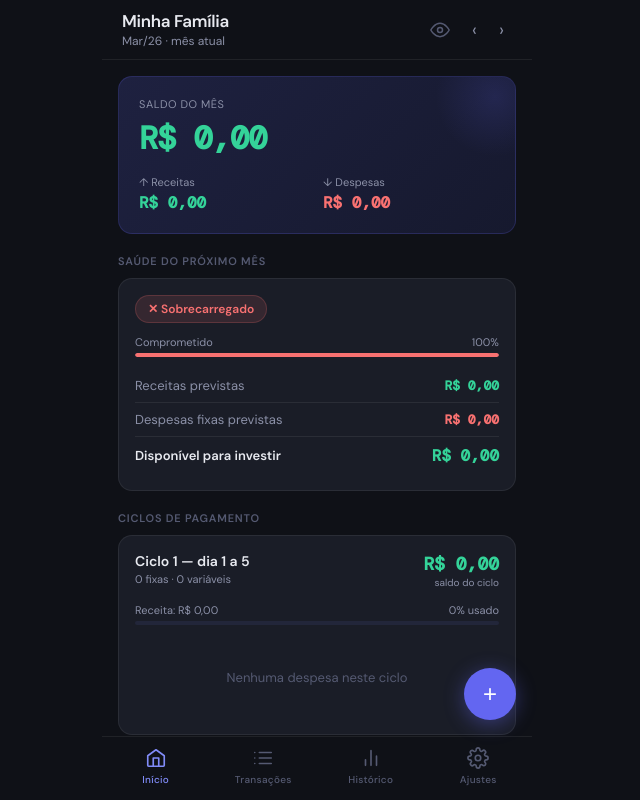
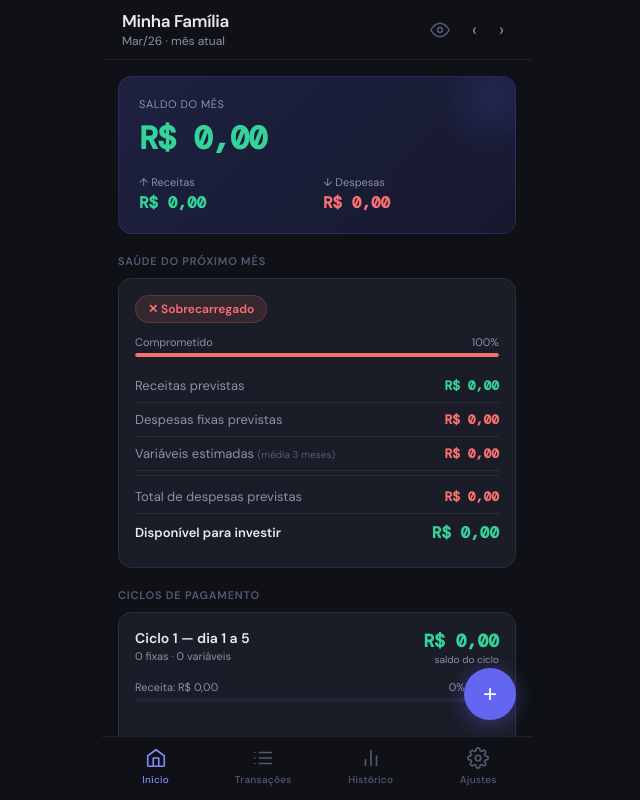
Before and after one commit to eletronova2-cell/Controle_Financeiro_Familiar, a React (Vite) app: page / in a window 1280 px wide. Shown: the whole page, without its empty margins (323-963 px from the left). Built offline with nearby package versions, Linux system fonts and the light colour scheme.

Commit message:
Add files via upload

```diff
--- a/src/App.jsx
+++ b/src/App.jsx
@@ -106,7 +106,10 @@ function calcularMes(state, ano, mes) {
   const totalRA = raDoMes.reduce((s, r) => s + r.valor, 0);
 
   const dfAtivas = state.despesasFixas.filter((d) => itemAtivoNoMes(d, ano, mes));
-  const totalDF = ehFuturo ? 0 : dfAtivas.reduce((s, d) => {
+
+  // Meses futuros: usa valor padrão das fixas (sem pagamentos reais ainda)
+  const totalDF = dfAtivas.reduce((s, d) => {
+    if (ehFuturo) return s + d.valor;
     const key = `${d.id}-${ano}-${mes}`;
     const pg = state.pagamentos[key];
     return s + (pg ? pg.valor : d.valor);
@@ -119,7 +122,8 @@ function calcularMes(state, ano, mes) {
   const totalDV = dvDoMes.reduce((s, d) => s + d.valor, 0);
 
   const totalReceitas = totalRF + totalRA;
-  const totalDespesas = ehFuturo ? 0 : totalDF + totalDV;
+  // Meses futuros: despesas variáveis são zero (ainda não ocorreram)
+  const totalDespesas = ehFuturo ? totalDF : totalDF + totalDV;
 
   return {
     totalReceitas: ehFuturo ? totalRF : totalReceitas,
@@ -568,12 +572,50 @@ export default function App() {
 
   const saudeMes = useMemo(() => {
     const prox = mesPosterior(mesVis.ano, mesVis.mes);
-    const recFixProx = state.receitasFixas.filter((r) => itemAtivoNoMes(r, prox.ano, prox.mes)).reduce((s, r) => s + r.valor, 0);
-    const despFixProx = state.despesasFixas.filter((d) => itemAtivoNoMes(d, prox.ano, prox.mes)).reduce((s, d) => s + d.valor, 0);
-    const saldoProx = recFixProx - despFixProx;
-    const pct = recFixProx > 0 ? (despFixProx / recFixProx) * 100 : 100;
+
+    // Receitas fixas do próximo mês
+    const recFixProx = state.receitasFixas
+      .filter((r) => itemAtivoNoMes(r, prox.ano, prox.mes))
+      .reduce((s, r) => s + r.valor, 0);
+
+    // Despesas fixas do próximo mês
+    const despFixProx = state.despesasFixas
+      .filter((d) => itemAtivoNoMes(d, prox.ano, prox.mes))
+      .reduce((s, d) => s + d.valor, 0);
+
+    // Média das despesas variáveis dos últimos 3 meses encerrados
+    let totalVar3 = 0;
+    let mesesComDados = 0;
+    for (let i = 1; i <= 3; i++) {
+      let hAno = mesVis.ano, hMes = mesVis.mes - i + 1;
+      // mês atual conta como "encerrado parcialmente" — usa o que já foi lançado
+      // meses anteriores ao atual são histórico real
+      while (hMes <= 0) { hMes += 12; hAno--; }
+      const dvMes = state.despesasVariaveis.filter((d) => {
+        const dt = new Date(d.data + "T00:00:00");
+        return dt.getFullYear() === hAno && dt.getMonth() + 1 === hMes;
+      });
+      if (dvMes.length > 0 || i === 1) {
+        totalVar3 += dvMes.reduce((s, d) => s + d.valor, 0);
+        mesesComDados++;
+      }
+    }
+    const despVarEstimada = mesesComDados > 0 ? Math.round(totalVar3 / mesesComDados) : 0;
+
+    const totalDespProx = despFixProx + despVarEstimada;
+    const saldoProx = recFixProx - totalDespProx;
+    const pct = recFixProx > 0 ? (totalDespProx / recFixProx) * 100 : 100;
     const status = pct >= 95 ? "critico" : pct >= 80 ? "warn" : "ok";
-    return { recFixProx, despFixProx, saldoProx, pct: Math.min(Math.round(pct), 100), status };
+
+    return {
+      recFixProx,
+      despFixProx,
+      despVarEstimada,
+      totalDespProx,
+      saldoProx,
+      pct: Math.min(Math.round(pct), 100),
+      status,
+    };
   }, [state, mesVis]);
 
   const historico = useMemo(() => {
@@ -754,7 +796,7 @@ function AbaInicio({ dadosMes, cicloData, saudeMes, ehMesFuturo, ehMesPassado, m
 }
 
 function SaudeCard({ saudeMes, ocultar }) {
-  const { recFixProx, despFixProx, saldoProx, pct, status } = saudeMes;
+  const { recFixProx, despFixProx, despVarEstimada, totalDespProx, saldoProx, pct, status } = saudeMes;
   const label = status === "ok" ? "Folgado" : status === "warn" ? "Apertado" : "Sobrecarregado";
   const emoji = status === "ok" ? "✓" : status === "warn" ? "⚠" : "✕";
   const barColor = status === "ok" ? "var(--green)" : status === "warn" ? "var(--yellow)" : "var(--red)";
@@ -772,6 +814,15 @@ function SaudeCard({ saudeMes, ocultar }) {
       <div className="stat-row">
         <span className="stat-label">Despesas fixas previstas</span>
         <span className="stat-val" style={{ color: "var(--red)" }}>{fmtV(despFixProx, ocultar)}</span>
+      </div>
+      <div className="stat-row">
+        <span className="stat-label">Variáveis estimadas <span style={{ fontSize: 10, color: "var(--text3)" }}>(média 3 meses)</span></span>
+        <span className="stat-val" style={{ color: "var(--red)" }}>{fmtV(despVarEstimada, ocultar)}</span>
+      </div>
+      <div style={{ height: 1, background: "var(--border)", margin: "4px 0" }} />
+      <div className="stat-row">
+        <span className="stat-label">Total de despesas previstas</span>
+        <span className="stat-val" style={{ color: "var(--red)" }}>{fmtV(totalDespProx, ocultar)}</span>
       </div>
       <div className="stat-row">
         <span className="stat-label" style={{ fontWeight: 600, color: "var(--text)" }}>Disponível para investir</span>
```
